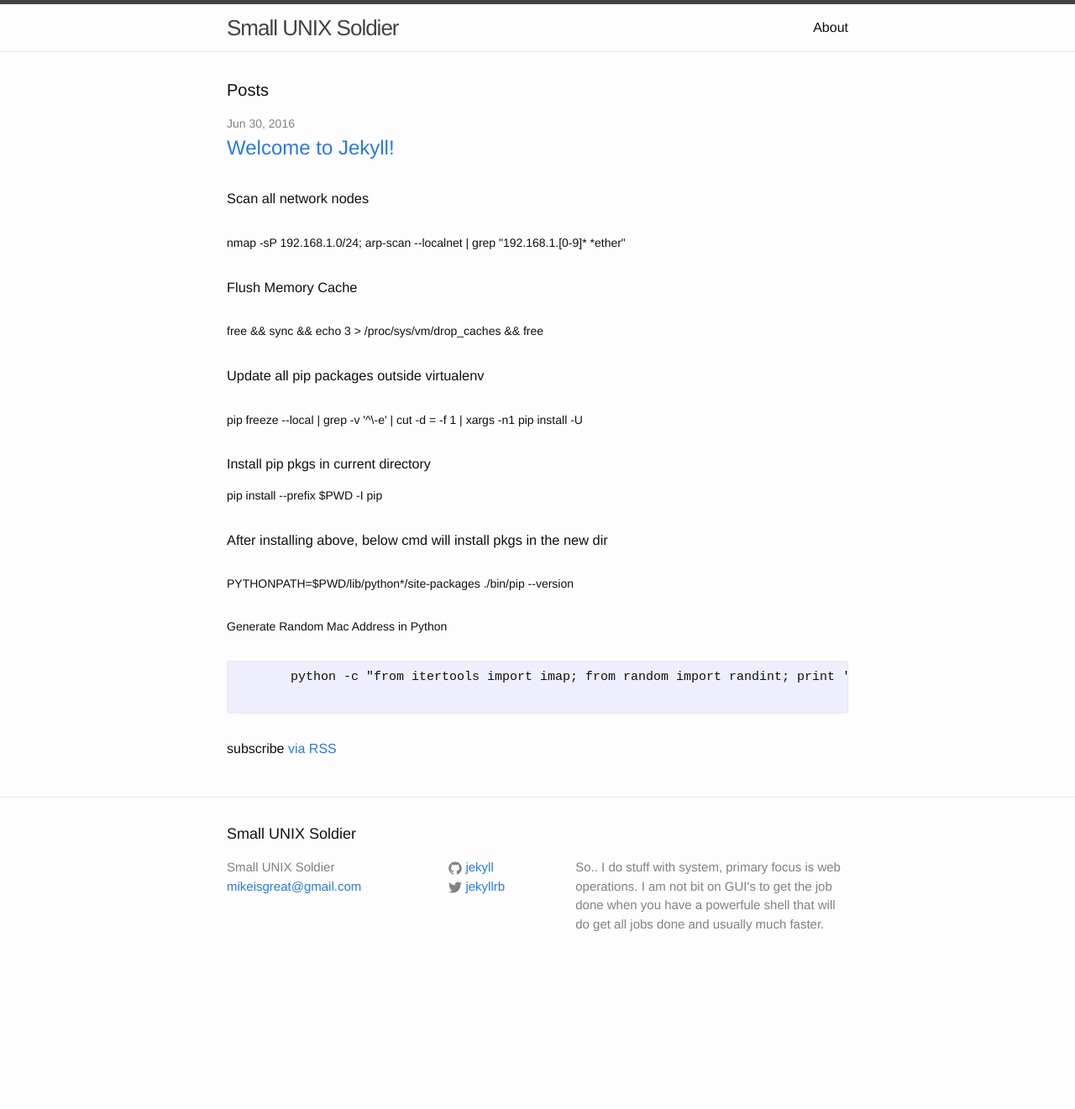
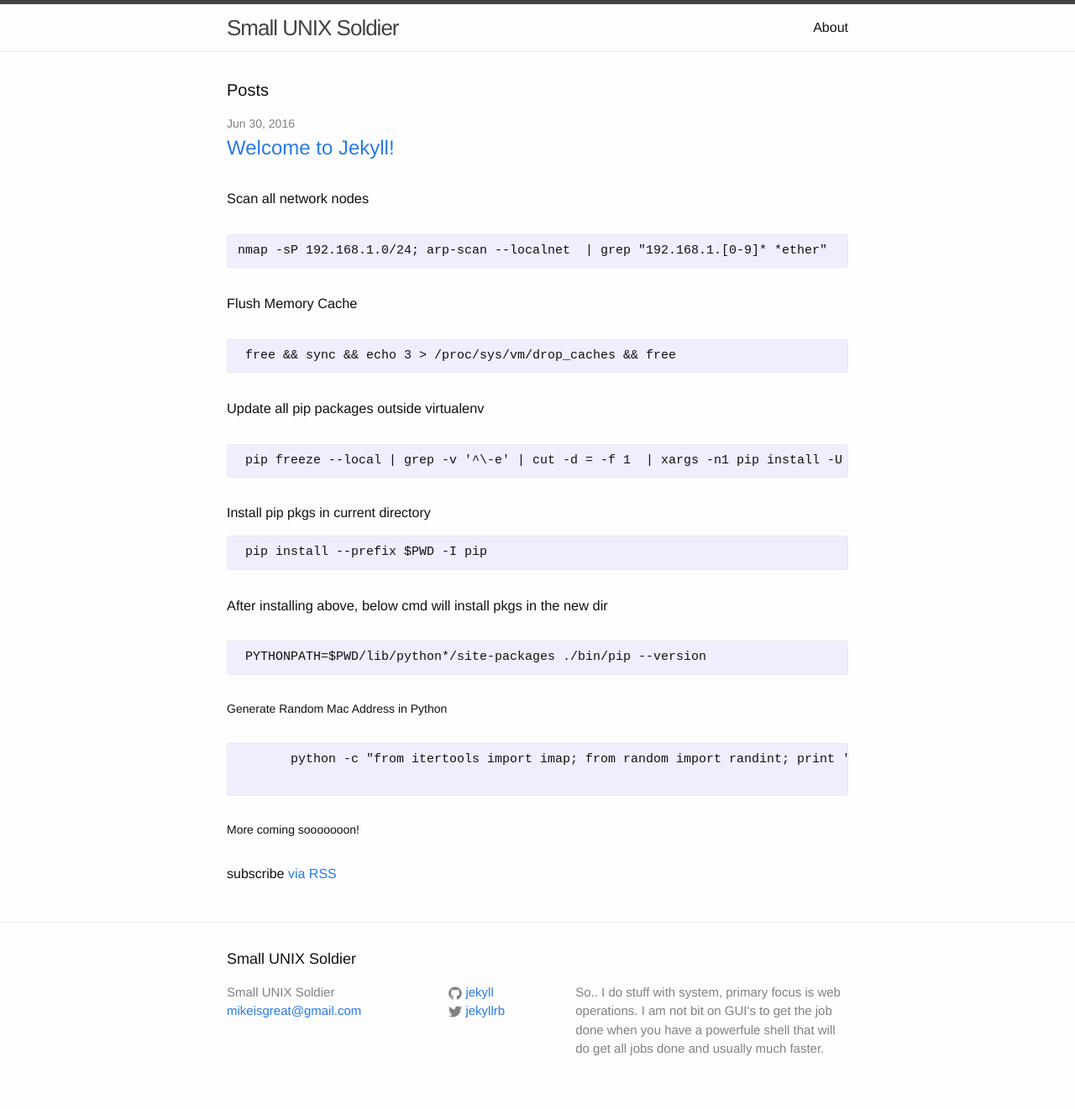
Before and after one commit to fleas/fleas.github.io, a Jekyll site: the page built from index.html, in a window 1280 px wide. Shown: the whole page at 84% size. Built offline with Jekyll 4.4.1, drawn with Linux system fonts in a browser that asks for light colours; before the commit the page ends 1172 px from its top, so only the background shows below that.

Commit message:
fix command syntax

```diff
--- a/index.html
+++ b/index.html
@@ -19,20 +19,20 @@ layout: default
   </ul>
   <ul class="post-list">
   <li><h3> Scan all network nodes </h3></li>
-  <li>nmap -sP 192.168.1.0/24; arp-scan --localnet  | grep "192.168.1.[0-9]* *ether"</li>
+  <li><pre>nmap -sP 192.168.1.0/24; arp-scan --localnet  | grep "192.168.1.[0-9]* *ether"</pre></li>
   <li><h3> Flush Memory Cache </h3></li>
-  <li>free && sync && echo 3 > /proc/sys/vm/drop_caches && free </li>
+  <li><pre> free && sync && echo 3 > /proc/sys/vm/drop_caches && free </pre></li>
   <li><h3> Update all pip packages outside virtualenv</h3></li>
-  <li> pip freeze --local | grep -v '^\-e' | cut -d = -f 1  | xargs -n1 pip install -U </li>
+  <li> <pre> pip freeze --local | grep -v '^\-e' | cut -d = -f 1  | xargs -n1 pip install -U </pre></li>
   <p> Install pip pkgs in current directory
-  <li> pip install --prefix $PWD -I pip </li>
+  <li><pre> pip install --prefix $PWD -I pip </pre> </li>
   <li><h3> After installing above, below cmd will install pkgs in the new dir</h3></li>
-  <li> PYTHONPATH=$PWD/lib/python*/site-packages ./bin/pip --version </li> </p>
+  <li><pre> PYTHONPATH=$PWD/lib/python*/site-packages ./bin/pip --version </pre></li> </p>
   <li>Generate Random Mac Address in Python</li>
   <li><pre>
        python -c "from itertools import imap; from random import randint; print ':'.join(['%02x'%x for x in imap(lambda x:randint(0,255), range(6))])"
   </pre></li>
-  <li></li>
+  <li>More coming sooooooon!</li>
   </ul>
 
   <p class="rss-subscribe">subscribe <a href="{{ "/feed.xml" | prepend: site.baseurl }}">via RSS</a></p>
```
